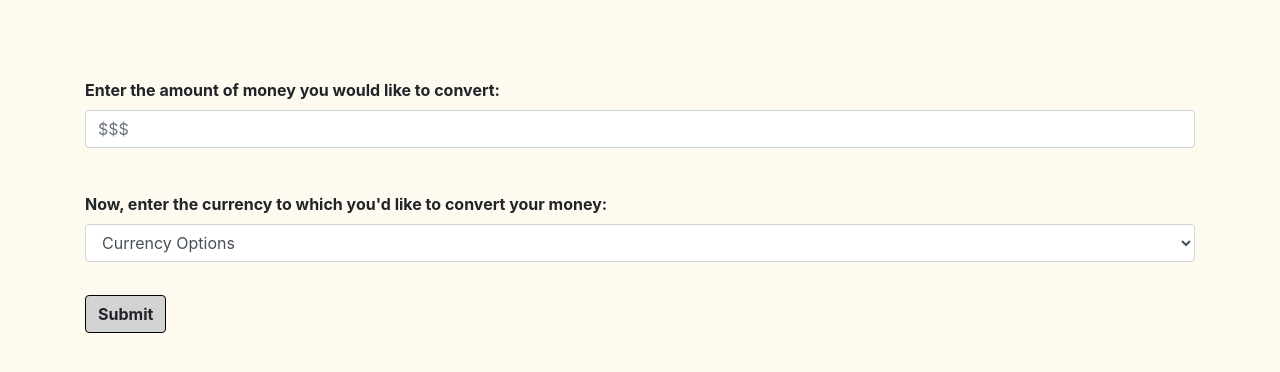
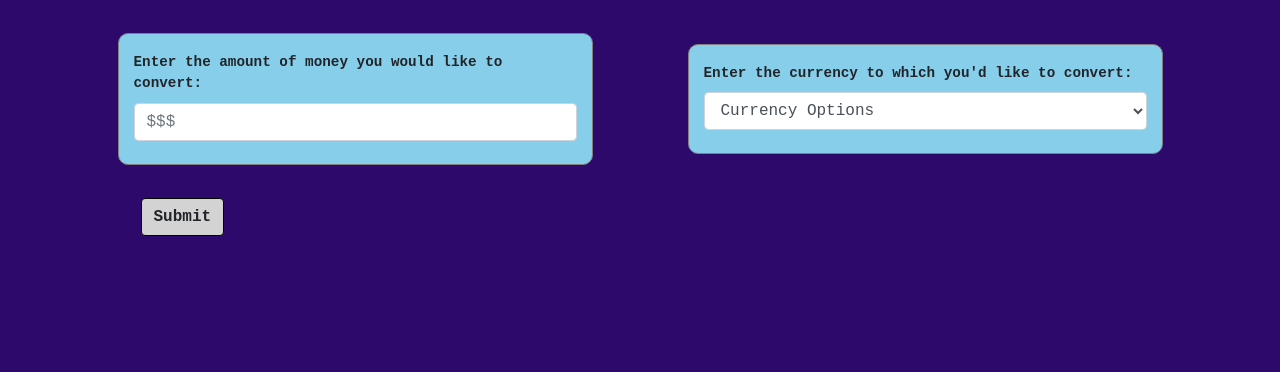
Before and after one commit to joey3001/CurrencyExchange, a website built with webpack: page src/index.html in a window 1280 px wide. Built offline with nearby package versions, Linux system fonts and the light colour scheme.

Commit message:
Add custom styling

```diff
--- a/src/css/styles.css
+++ b/src/css/styles.css
@@ -1,12 +1,10 @@
 body {
-  background-color: floralwhite;
+  background-color: rgb(45, 9, 108);
+  font-family: monospace;
+  font-size: 110%
 }
 
 #exchange {
-  margin-top: 3%;
-}
-
-button {
   margin-top: 3%;
 }
 
@@ -22,7 +20,16 @@ label {
 
 .btn {
   margin-top: 3%;
+  margin-left: 5%;
   font-weight: bold;
   background-color: lightgrey;
   border-color: black;
 }
+
+.col-5 {
+  border: 1px solid grey;
+  border-radius: 10px;
+  margin: auto;
+  padding-bottom: 2%;
+  background-color: skyblue;
+}
--- a/src/index.html
+++ b/src/index.html
@@ -6,9 +6,13 @@
 <body>
   <div class='container'>
     <form id='exchange'>
-      <label for='money'>Enter the amount of money you would like to convert: </label>
+      <div class='row'>
+        <div class='col-5'>
+          <label for='money'>Enter the amount of money you would like to convert:</label>
           <input id='money' class='form-control' type='number' placeholder='$$$' step ='.01' required>
-      <label>Now, enter the currency to which you'd like to convert your money: </label>
+        </div>
+        <div class='col-5'>
+          <label>Enter the currency to which you'd like to convert:</label>
           <select class='form-control' id='alternateCurrency' required>
             <option value=''>Currency Options</option>
             <option value='EUR'>Euros</option>
@@ -18,6 +22,8 @@
             <option value='CAD'>Canadian Dollars</option>
             <option value='NotReal'>Monopoly Money</option>
           </select>
+        </div>
+      </div>
       <button class='btn'>Submit</button>
     </form>
     <p id='output'></p>
```
Also changed, not shown: src/js/ExchangeFetch.js (+3 -4 lines). Lines whose indentation alone changed are shown as unchanged.
